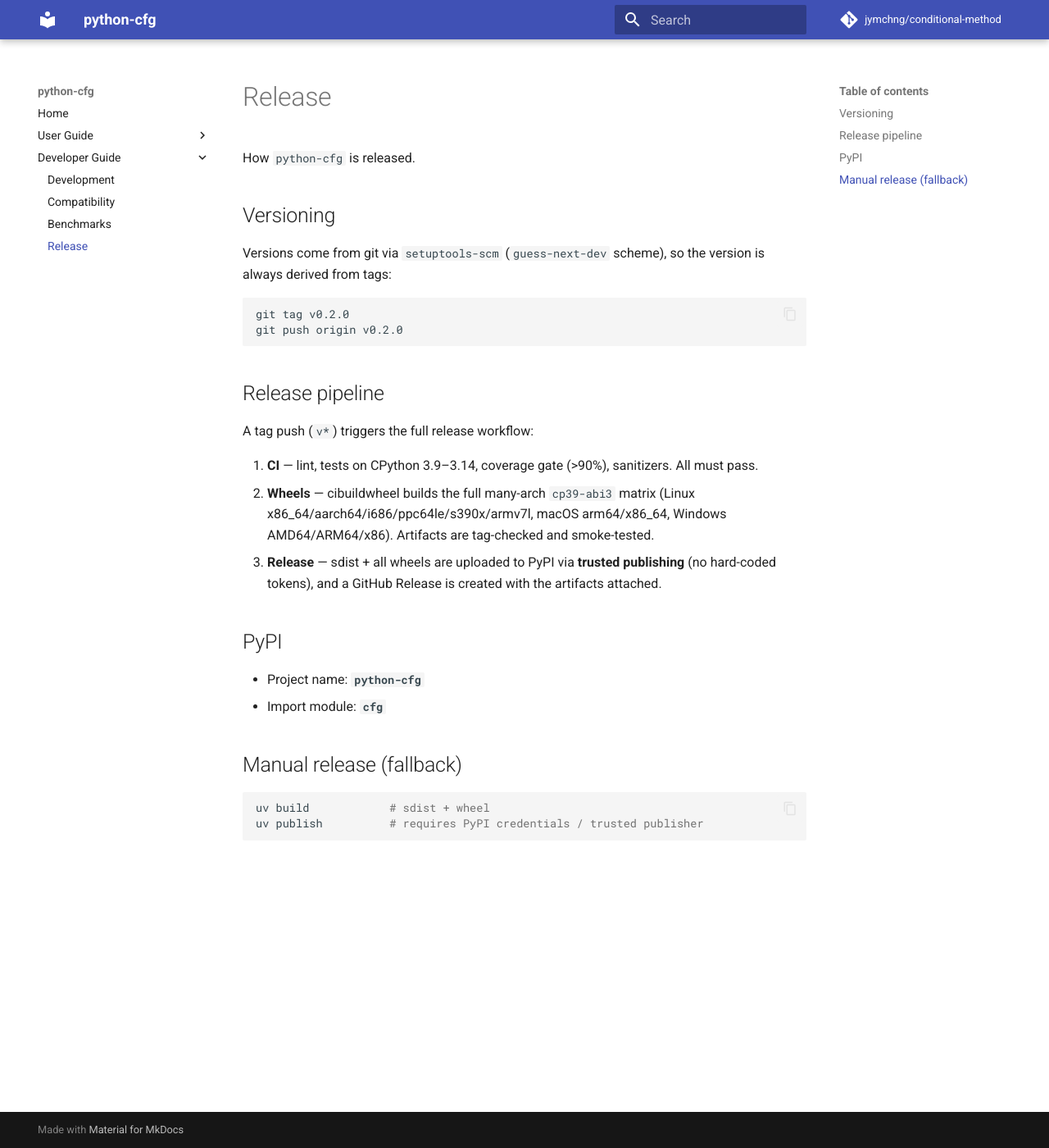
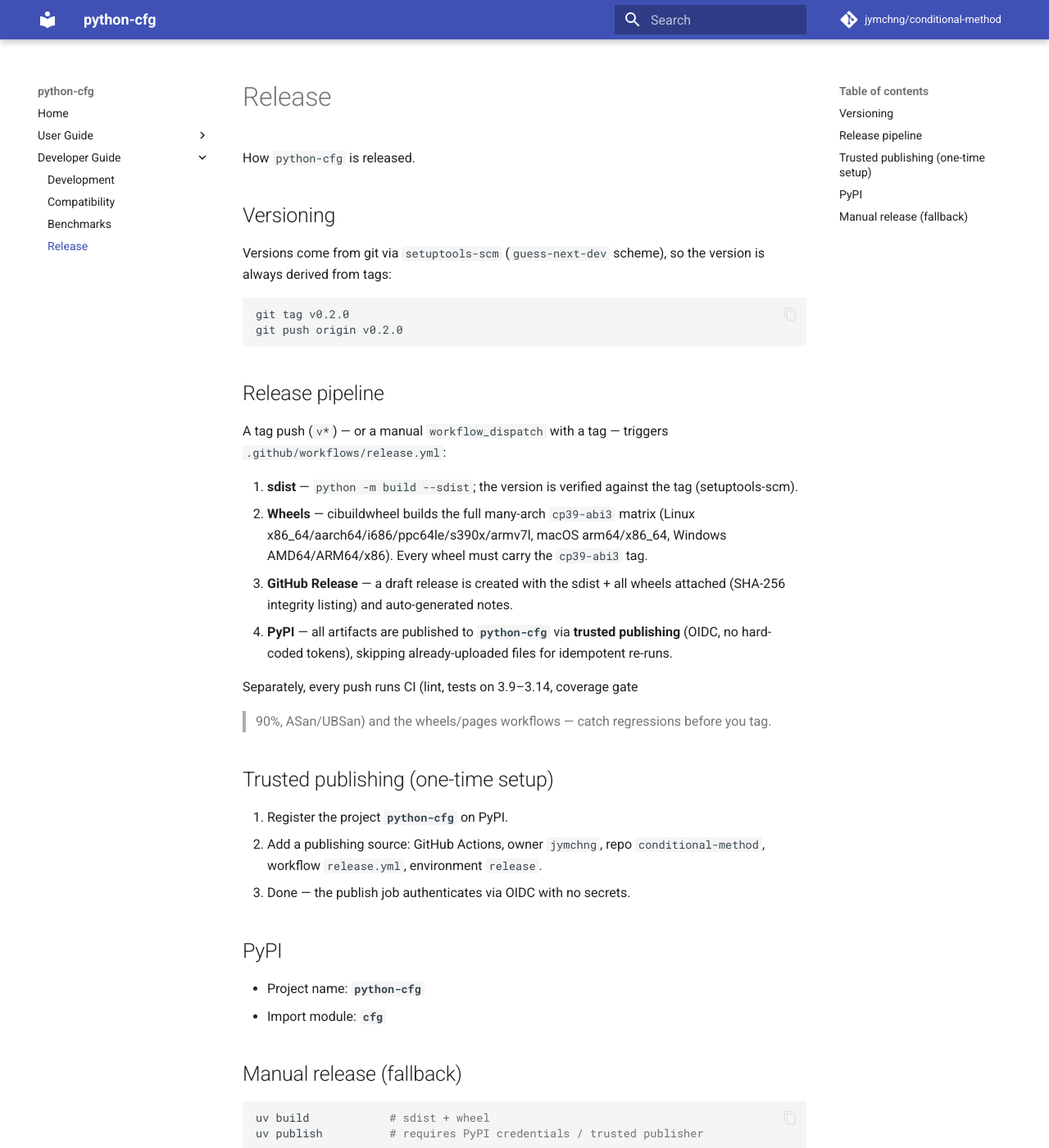
Before and after one commit to jymchng/conditional-method, an MkDocs documentation site: the page built from docs/release.md, in a window 1280 px wide and 1400 px high. Shown: the whole window at 82% size. Built offline with MkDocs 1.6.1 and Material for MkDocs 9.7.7, drawn with Linux system fonts in a browser that asks for light colours; comment, search, counter and statistics services are not loaded.

Commit message:
ci: add release workflow (sdist + wheels + GitHub Release + PyPI trusted publishing)
- .github/workflows/release.yml: triggered by tag push v* or workflow_dispatch
  with a tag. build_sdist (python -m build --sdist, version verified against
  the tag via setuptools-scm); build_wheels (full cibuildwheel cp39-abi3
  matrix: linux x86_64/aarch64/i686/ppc64le/s390x/armv7l + QEMU, macos
  arm64/x86_64, windows AMD64/ARM64/x86); github_release (draft GitHub
  Release with SHA-256 integrity listing, every wheel tag-checked for
  cp39-abi3); publish (PyPI trusted publishing via OIDC, skip-existing).
- docs/release.md: document the release pipeline + one-time trusted
  publishing setup.
- CHANGELOG.md: mark v0.2.0 released with the full change set.

```diff
--- a/docs/release.md
+++ b/docs/release.md
@@ -14,16 +14,30 @@
 
 ## Release pipeline
 
-A tag push (`v*`) triggers the full release workflow:
+A tag push (`v*`) — or a manual `workflow_dispatch` with a tag — triggers
+`.github/workflows/release.yml`:
 
-1. **CI** — lint, tests on CPython 3.9–3.14, coverage gate (>90%),
-   sanitizers. All must pass.
+1. **sdist** — `python -m build --sdist`; the version is verified against
+   the tag (setuptools-scm).
 2. **Wheels** — cibuildwheel builds the full many-arch `cp39-abi3` matrix
    (Linux x86_64/aarch64/i686/ppc64le/s390x/armv7l, macOS arm64/x86_64,
-   Windows AMD64/ARM64/x86). Artifacts are tag-checked and smoke-tested.
-3. **Release** — sdist + all wheels are uploaded to PyPI via **trusted
-   publishing** (no hard-coded tokens), and a GitHub Release is created
-   with the artifacts attached.
+   Windows AMD64/ARM64/x86). Every wheel must carry the `cp39-abi3` tag.
+3. **GitHub Release** — a draft release is created with the sdist + all
+   wheels attached (SHA-256 integrity listing) and auto-generated notes.
+4. **PyPI** — all artifacts are published to **`python-cfg`** via
+   **trusted publishing** (OIDC, no hard-coded tokens), skipping
+   already-uploaded files for idempotent re-runs.
+
+Separately, every push runs CI (lint, tests on 3.9–3.14, coverage gate
+>90%, ASan/UBSan) and the wheels/pages workflows — catch regressions
+before you tag.
+
+## Trusted publishing (one-time setup)
+
+1. Register the project **`python-cfg`** on PyPI.
+2. Add a publishing source: GitHub Actions, owner `jymchng`, repo
+   `conditional-method`, workflow `release.yml`, environment `release`.
+3. Done — the publish job authenticates via OIDC with no secrets.
 
 ## PyPI
 
```
Also changed, not shown: CHANGELOG.md (+26 -24 lines), 1 other file.
